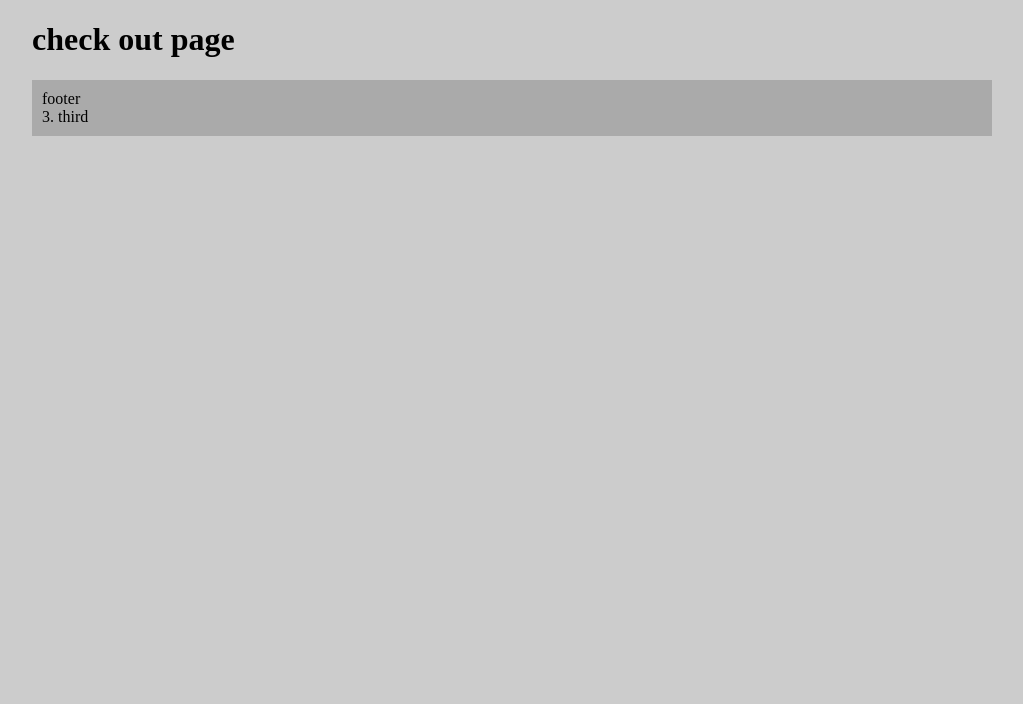
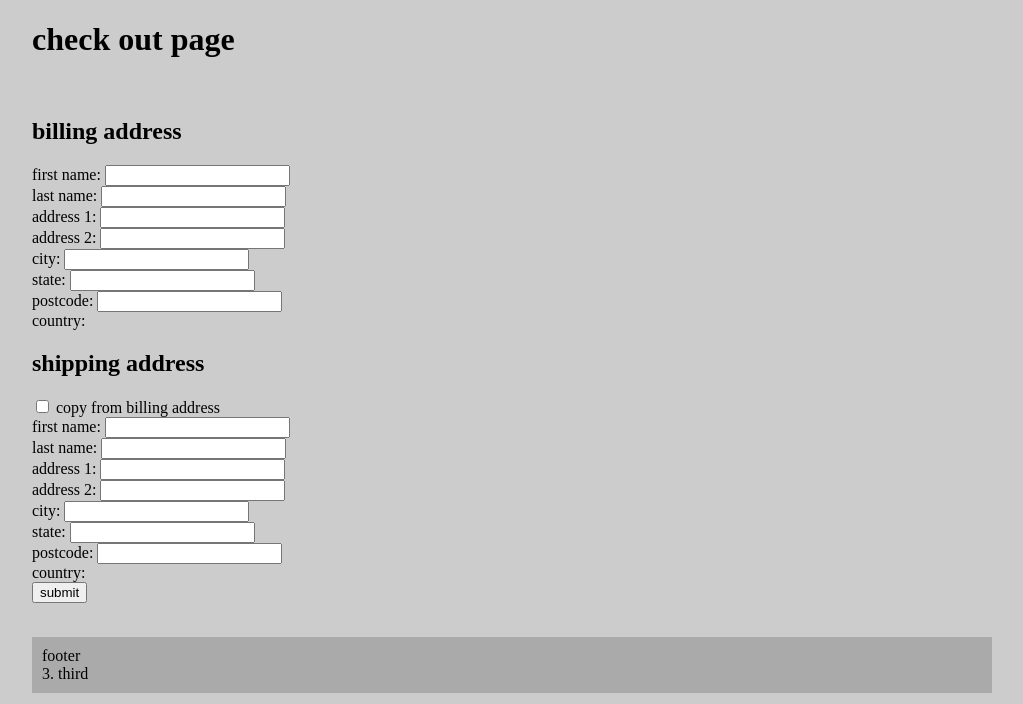
Before and after one commit to Zerodisk/AfroFunk, a CodeIgniter app: page /AfroFunk/checkout in a window 1280 px wide. Shown: the part 96-800 px from the top of the page, without its empty margins (128-1151 px from the left). Run offline with CodeIgniter, Linux system fonts and the light colour scheme.

Commit message:
checkout - having form for name address - update country model

```diff
--- a/application/controllers/Checkout.php
+++ b/application/controllers/Checkout.php
@@ -5,8 +5,10 @@ class Checkout extends CI_Controller{
         parent::__construct();
 
         //load models and library
+        $this->load->model('CountryModel');
         $this->load->library('shoppingcart');
         $this->load->library('session');
+        $this->load->library('form_validation');
         $this->load->helper('form');
 
         //load header+footer+title
@@ -17,6 +19,25 @@ class Checkout extends CI_Controller{
     }
 
     public function index(){
+    	//check if there is any commande request
+    	if ($this->input->post('cmdCheckout')){
+    		switch ($this->input->post('cmdCheckout')){
+    			case 'confirmOrder':
+    				//validate all name address
+
+
+    				//save all name address or update if it's there
+
+
+    				//redirect to confirm page
+
+
+    				break;
+    		}
+    	}
+
+
+
     	//load all neccesary main data
         $data['main'] = array(
 
--- a/application/models/CountryModel.php
+++ b/application/models/CountryModel.php
@@ -23,6 +23,24 @@ class CountryModel extends CI_Model{
     }
 
     function getCountry($country_id){
+    	//still don't know why we need this :(  so do nothing for now
+    }
 
+    /*
+    * return active country drop down options
+    *  input are the first list in drop down box
+    *   - $initialValue is value in dropdown list
+    *   - $initialText  is the text display in dropdown list
+    *
+    *  output is the array option for codigniter form_dropdown function
+    */
+    function getShippingCountryDropdown($initialValue, $initialText){
+    	$options = array();
+    	$countries = $this->getCountryList();
+    	$options[$initialValue] = $initialText;
+    	foreach ($countries as $country){
+    		$options[$country['country_id']] = $country['country_name'];
+    	}
+    	return $options;
     }
 }
--- a/application/views/cart.php
+++ b/application/views/cart.php
@@ -1,4 +1,5 @@
 <script type="text/javascript">
+<!--
 function removeItem(item_id){
 	document.frmCart.cmdCart.value = 'removeCartItem';
 	document.frmCart.item_id.value = item_id;
@@ -14,12 +15,13 @@ function checkOut(){
 	if (document.frmCart.shipping_country_id.selectedIndex == 0){
 		//no shipping country selected
 		alert('select your shipping country');
+		document.frmCart.shipping_country_id.focus();
 		return;
 	}
 	document.frmCart.cmdCart.value = 'checkOut';
 	document.frmCart.submit();
 }
-
+//-->
 </script>
 
 <h1>your shopping cart</h1>
--- a/application/views/checkout.php
+++ b/application/views/checkout.php
@@ -1 +1,80 @@
+<script type="text/javascript">
+<!--
+
+//do copy billing address to shipping address
+function copyAddress(chkBox){
+	if (chkBox.checked){
+		//start copy
+		document.frmCheckout.shp_first_name.value = document.frmCheckout.bil_first_name.value;
+		document.frmCheckout.shp_last_name.value = document.frmCheckout.bil_last_name.value;
+		document.frmCheckout.shp_address_1.value = document.frmCheckout.bil_address_1.value;
+		document.frmCheckout.shp_address_2.value = document.frmCheckout.bil_address_2.value;
+		document.frmCheckout.shp_city.value = document.frmCheckout.bil_city.value;
+		document.frmCheckout.shp_state.value = document.frmCheckout.bil_state.value;
+		document.frmCheckout.shp_postcode.value = document.frmCheckout.bil_postcode.value;
+	}
+}
+
+function orderConfirm(){
+	//do simple validation
+	if (isFormValid()){
+		//submit to confirm page
+		document.frmCheckout.cmdCheckout.value = 'confirmOrder';
+		document.frmCheckout.submit();
+	}
+}
+
+function isFormValid(){
+	//do some simple form validation
+	alert('');
+
+}
+//-->
+</script>
+
 <h1>check out page</h1>
+<br />
+<form name="frmCheckout" action="<?= base_url().'checkout' ?>" method="post">
+
+	<h2>billing address</h2>
+		first name: <input type="text" name="bil_first_name" value="" />
+		<br />
+		last name: <input type="text" name="bil_last_name" value="" />
+		<br />
+		address 1: <input type="text" name="bil_address_1" value="" />
+		<br />
+		address 2: <input type="text" name="bil_address_2" value="" />
+		<br />
+		city: <input type="text" name="bil_city" value="" />
+		<br />
+		state: <input type="text" name="bil_state" value="" />
+		<br />
+		postcode: <input type="text" name="bil_postcode" value="" />
+		<br />
+		country:
+		<br />
+	<h2>shipping address</h2>
+	<input type="checkbox" name="chkCopyAddress" value="" onclick="copyAddress(this)" /> copy from billing address
+	<br />
+		first name: <input type="text" name="shp_first_name" value="" />
+		<br />
+		last name: <input type="text" name="shp_last_name" value="" />
+		<br />
+		address 1: <input type="text" name="shp_address_1" value="" />
+		<br />
+		address 2: <input type="text" name="shp_address_2" value="" />
+		<br />
+		city: <input type="text" name="shp_city" value="" />
+		<br />
+		state: <input type="text" name="shp_state" value="" />
+		<br />
+		postcode: <input type="text" name="shp_postcode" value="" />
+		<br />
+		country:
+		<br />
+
+
+	<input type="hidden" name="cmdCheckout" value="" />
+	<input type="button" name="btnConfigm" value="submit" onclick="orderConfirm()" />
+	<br /><br />
+</form>
```
Also changed, not shown: application/controllers/Cart.php (+2 -15 lines).
